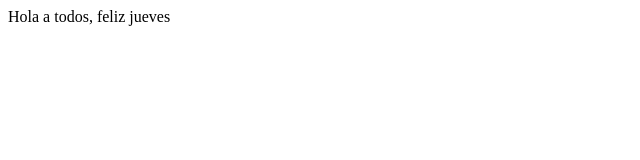
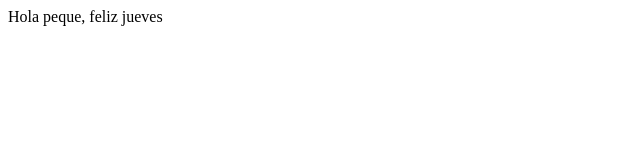
Before and after one commit to lindseyawalker/Curso-Primera, a plain HTML site: page index.html in a window 1280 px wide. Shown: the full height of the page, 0-640 px from the left. Drawn offline with Linux system fonts and the light colour scheme.

Commit message:
cambio de texto

```diff
--- a/index.html
+++ b/index.html
@@ -7,6 +7,6 @@
     <title>Document</title>
 </head>
 <body>
-    Hola a todos, feliz jueves
+    Hola peque, feliz jueves
 </body>
 </html>
```
